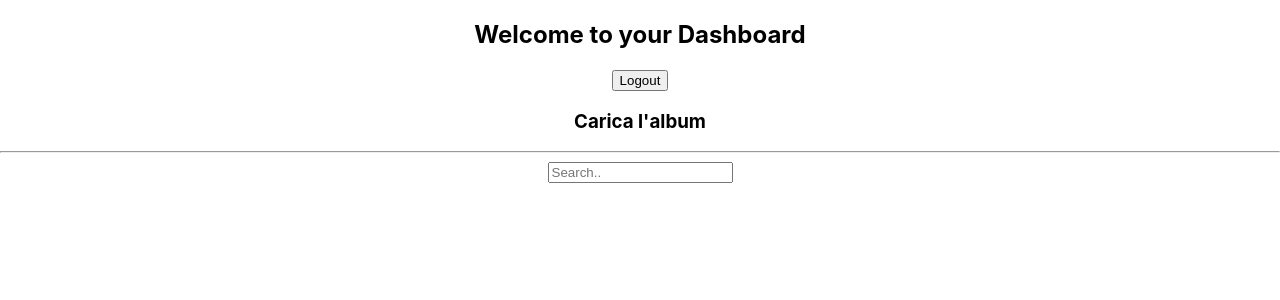
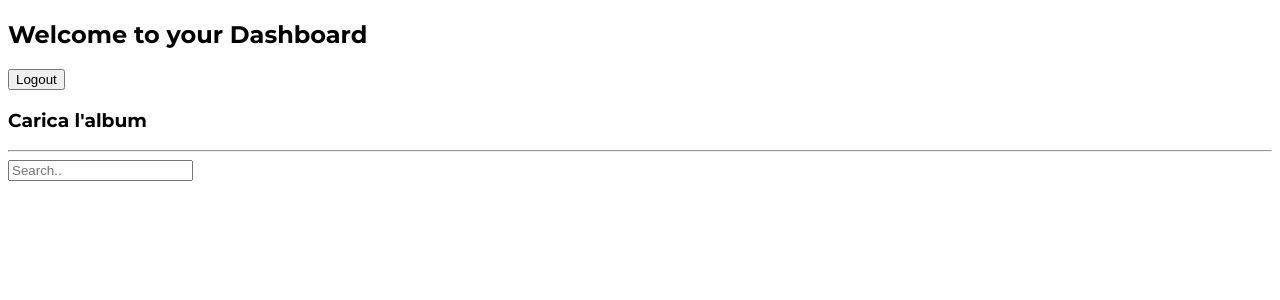
Before and after one commit to aleama01/ThisCover, a React (Create React App) app: page / in a window 1280 px wide. Shown: the top 300 px of the page. Built offline with nearby package versions, Linux system fonts and the light colour scheme; no server answers; sample sign-in values are in the browser's storage.

Commit message:
installed tailwindcss

```diff
--- a/package.json
+++ b/package.json
@@ -61,5 +61,8 @@
       "last 1 firefox version",
       "last 1 safari version"
     ]
+  },
+  "devDependencies": {
+    "tailwindcss": "^3.4.10"
   }
 }
--- a/src/App.css
+++ /dev/null
@@ -1,38 +0,0 @@
-.App {
-  text-align: center;
-}
-
-.App-logo {
-  height: 40vmin;
-  pointer-events: none;
-}
-
-@media (prefers-reduced-motion: no-preference) {
-  .App-logo {
-    animation: App-logo-spin infinite 20s linear;
-  }
-}
-
-.App-header {
-  background-color: #282c34;
-  min-height: 100vh;
-  display: flex;
-  flex-direction: column;
-  align-items: center;
-  justify-content: center;
-  font-size: calc(10px + 2vmin);
-  color: white;
-}
-
-.App-link {
-  color: #61dafb;
-}
-
-@keyframes App-logo-spin {
-  from {
-    transform: rotate(0deg);
-  }
-  to {
-    transform: rotate(360deg);
-  }
-}
--- a/src/App.tsx
+++ b/src/App.tsx
@@ -1,19 +1,15 @@
 import React, { useState, useEffect, useContext } from 'react';
-import axios from 'axios';
-import './App.css';
+import './index.css';
 import { Routes, Route } from 'react-router-dom';
 import Dashboard from './components/Dashboard';
 import Login from './pages/Login';
 import Registration from './pages/Registration';
 import ProtectedRoute from './ProtectedRoute';
-import { AuthContext } from './AuthContext';
 
 function App() {
-  const [album, setAlbum] = useState({})
-  const { isAuthenticated } = useContext(AuthContext);
 
   return (
-    <div className="App">
+    <div className=''>
       <Routes>
         <Route path='/' element={<ProtectedRoute />}>
           <Route path='/' element={<Dashboard />} />
--- a/src/index.css
+++ b/src/index.css
@@ -1,13 +1,10 @@
-body {
-  margin: 0;
-  font-family: -apple-system, BlinkMacSystemFont, 'Segoe UI', 'Roboto', 'Oxygen',
-    'Ubuntu', 'Cantarell', 'Fira Sans', 'Droid Sans', 'Helvetica Neue',
-    sans-serif;
-  -webkit-font-smoothing: antialiased;
-  -moz-osx-font-smoothing: grayscale;
+@import url('https://fonts.googleapis.com/css2?family=Montserrat:ital,wght@0,100..900;1,100..900&display=swap');
+
+@tailwind base;
+@tailwind components;
+@tailwind utilities;
+
+html {
+  font-family: 'Montserrat';
+  font-weight: 200;
 }
-
-code {
-  font-family: source-code-pro, Menlo, Monaco, Consolas, 'Courier New',
-    monospace;
-}
--- a/src/pages/Login.tsx
+++ b/src/pages/Login.tsx
@@ -25,7 +25,7 @@ const Login = () => {
   };
 
   return (
-    <div>
+    <div className='min-h-screen text-white'>
       <h2>Login</h2>
       <form onSubmit={handleSubmit}>
         <input
--- /dev/null
+++ b/tailwind.config.js
@@ -0,0 +1,10 @@
+/** @type {import('tailwindcss').Config} */
+module.exports = {
+  content: [
+    "./src/**/*.{js,jsx,ts,tsx}",
+  ],
+  theme: {
+    extend: {},
+  },
+  plugins: [],
+}
```
Also changed, not shown: 2 other files (tests, documents, lock files or other folders).
